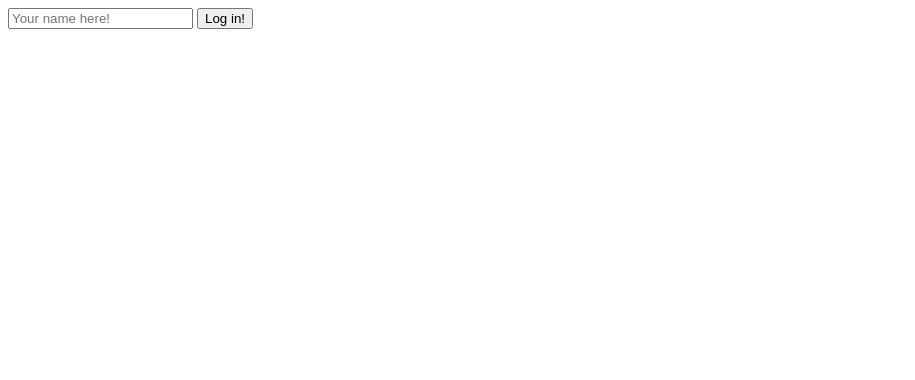
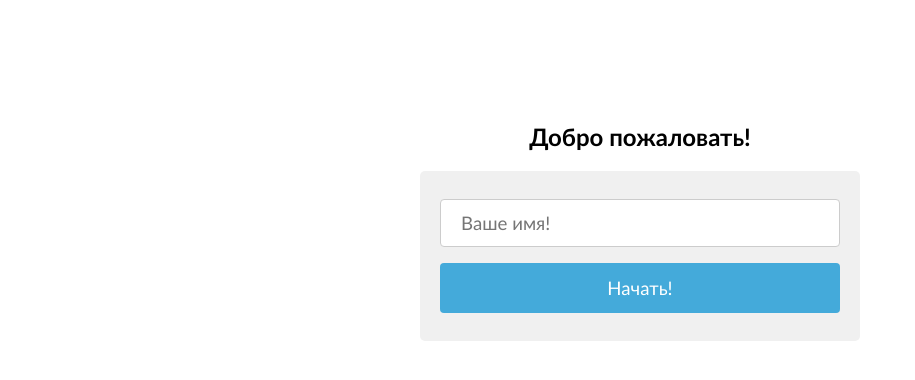
Before and after one commit to BASBK/M.E.T., a Flask app: page / in a window 1280 px wide. Shown: the top 380 px of the page, without its empty margins (0-915 px from the left). Run offline with Flask 2, Linux system fonts and the light colour scheme.

Commit message:
some design stuff

```diff
--- a/main.py
+++ b/main.py
@@ -1,7 +1,9 @@
 from flask import Flask, render_template, session, request, redirect, url_for, jsonify
 from models import *
 from pony.orm import db_session, desc, commit
+from pony.orm.core import TransactionIntegrityError, IntegrityError
 import os, random
+from PIL import Image
 
 app = Flask(__name__)
 app.secret_key = os.urandom(24)
@@ -36,7 +38,9 @@ def init():
 @app.route('/test')
 @db_session
 def test():
-    return render_template('test.html', reactions=ReactionTypes.select(lambda r: r.id > 0))
+    if 'user' in session:
+        return render_template('test.html', reactions=ReactionTypes.select(lambda r: r.id > 0))
+    return redirect(url_for('main'))
 
 
 @app.route('/first_data')
@@ -120,7 +124,7 @@ def finish():
         user = Users.get(name=session['user'])
         cur_session = TrainingSessions.select().order_by(desc(TrainingSessions.id)).first()
         score = calculate_score(user, cur_session)
-        return str(score) + '/' + str(cur_session.chamber_count)
+        return render_template('finish.html')
     return 'Session not found', 404
 
 
@@ -144,5 +148,18 @@ def check_new_dummies():
             for r in reactions:
                 dummy.reactions.create(file_name=r.name, reaction_type=ReactionTypes[int(r.name[0])])
 
+
+@app.route('/admin/resize')
+@db_session
+def resize_imgs():
+    size = 900, 600
+    for r in Reactions.select():
+        img = Image.open(r.dummy.assets_path + '\\' + r.file_name)
+        img.thumbnail(size)
+        img.save(r.dummy.assets_path + '\\' + r.file_name)
+        img.close()
+    return 'Done....or not'
+
+
 if __name__ == '__main__':
     app.run(host="0.0.0.0", debug=True)
--- a/models.py
+++ b/models.py
@@ -33,7 +33,7 @@ class Dummies(db.Entity):
     chambers = Set(Chambers)
 
 class ReactionTypes(db.Entity):
-    type_name = Required(str)
+    type_name = Required(str, unique=True)
 
     reactions = Set('Reactions')
     sandboxes = Set('UserSandboxes')
--- a/static/style.css
+++ b/static/style.css
@@ -88,3 +164,52 @@ ol {
     border-radius: 2em;
     transition: all .3s ease-out;
 }
+
+#login_form_wrapper input[type=text], select {
+    width: 400px;
+    padding: 12px 20px;
+    margin: 8px 0;
+    display: inline-block;
+    border: 1px solid #ccc;
+    border-radius: 4px;
+    box-sizing: border-box;
+}
+
+#login_form_wrapper input[type=text] {
+    font-size: 14pt;
+    font-family: 'trebuchet MS', 'lucida sans';
+}
+
+#login_form_wrapper input[type=submit] {
+    width: 400px;
+    background-color: rgb(68, 170, 218);
+    color: white;
+    margin: 8px 0;
+    padding: 14px 20px;
+    font-size: 14pt;
+    font-family: 'trebuchet MS', 'lucida sans';
+    border: none;
+    border-radius: 4px;
+    cursor: pointer;
+}
+
+#login_form_wrapper input[type=submit]:hover {
+    background-color: #509fe9;
+}
+
+#login_form_wrapper form {
+    margin: 0;
+}
+
+#login_form_wrapper {
+    margin: auto;
+    width: 400px;
+    border-radius: 5px;
+    background-color: #f0f0f0;
+    padding: 20px;
+}
+
+#login_heading {
+    padding-top: 9%;
+    font-family: 'trebuchet MS', 'lucida sans';
+}
--- a/templates/admin.html
+++ b/templates/admin.html
@@ -3,6 +3,7 @@
         <link rel="stylesheet" type="text/css" href="{{ url_for('static', filename='style.css') }}">
     </head>
     <body>
+        <div id="admin_section_wrapper">
             <div id="sessions">
                 <h3>Список сессий</h3>
                 <ol class="rounded-list">
@@ -11,6 +12,7 @@
                     {% endfor %}
                 </ol>
             </div>
+            <div id="vl"></div>
             <div id="new_session_form">
                 <h3>Создать новую сессию</h3>
                 <form method="POST" name="new_sess">
@@ -25,5 +27,6 @@
                     <input type="submit", value="Создать сессию">
                 </form>
             </div>
+        </div>
     </body>
 </html>
--- a/templates/login.html
+++ b/templates/login.html
@@ -1,11 +1,14 @@
 <html>
     <head>
-
+        <link rel="stylesheet" type="text/css" href="{{ url_for('static', filename='style.css') }}">
     </head>
     <body>
-        <form method="POST" name="login_form">
-            <input type="text" name="username" placeholder="Your name here!">
-            <input type="submit" value="Log in!">
-        </form>
+        <h2 id="login_heading">Добро пожаловать!</h2>
+        <div id="login_form_wrapper">
+            <form method="POST" name="login_form">
+                <input type="text" name="username" placeholder="Ваше имя!" required><br>
+                <input type="submit" value="Начать!">
+            </form>
+        </div>
     </body>
 </html>
--- a/templates/stats.html
+++ b/templates/stats.html
@@ -1,6 +1,6 @@
 <html>
     <head>
-            <link rel="stylesheet" type="text/css" href="{{ url_for('static', filename='style.css') }}">
+        <link rel="stylesheet" type="text/css" href="{{ url_for('static', filename='style.css') }}">
     </head>
     <body>
         <h2>{{ data.name }}</h2>
```
Also changed, not shown: other parts of static/style.css (+81 -5 lines), templates/finish.html (added, +8 -0 lines), templates/test.html (+6 -5 lines), database.sqlite, static/1.png (deleted), static/2.png (deleted), static/dummies/cat/0.jpg (deleted), static/dummies/cat/1.jpg (deleted), static/dummies/cat/2.jpg (deleted), static/dummies/cat/3.jpg (deleted), static/dummies/cat/4.jpg (deleted), static/dummies/cat/5.jpg (deleted), static/dummies/cat/6.jpg (deleted). Lines whose indentation alone changed are shown as unchanged.
